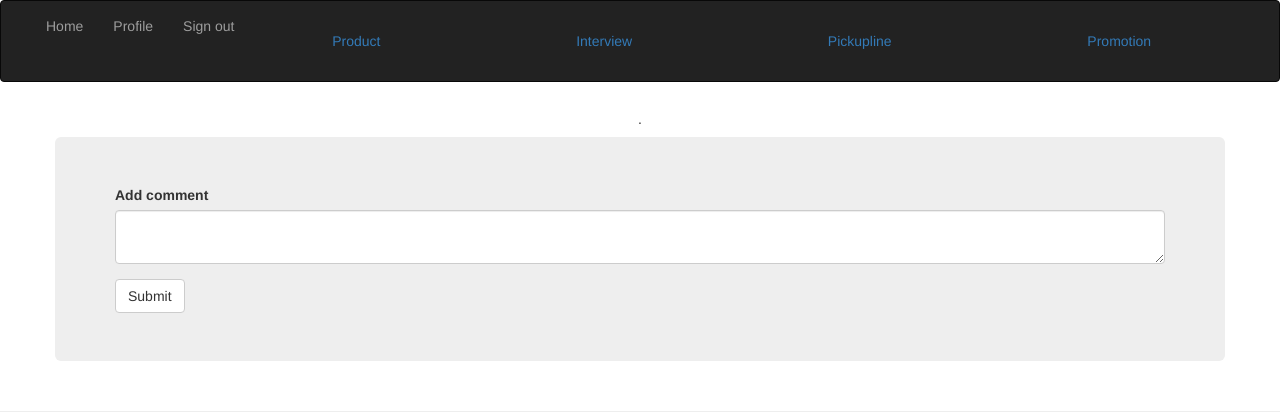
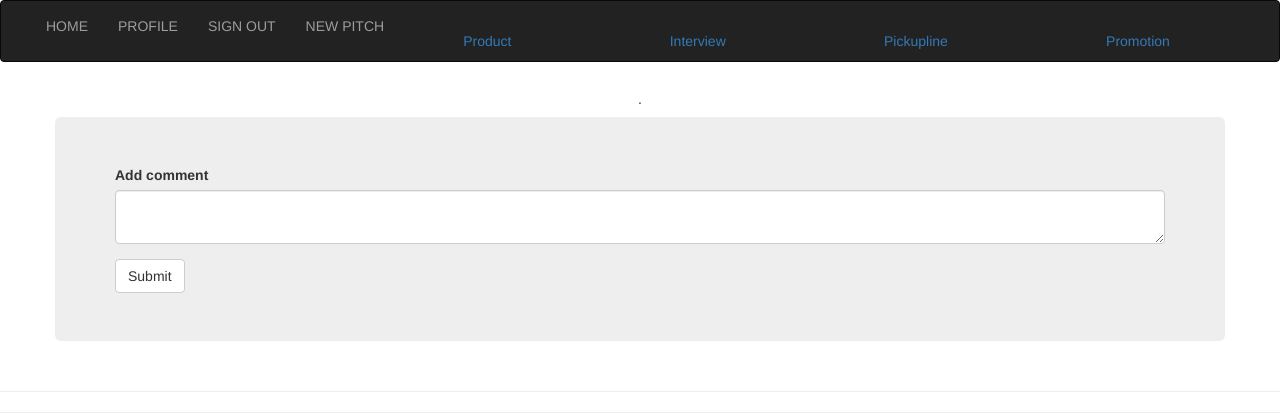
Before and after one commit to claudinemahoro/pitch, a Flask app: page /comment/new/1 in a window 1280 px wide. Shown: the top 420 px of the page. Run offline with Flask 2, Linux system fonts and the light colour scheme; the visitor is signed in with stand-in values (Sample User, id 1); data comes from the database, SQL or seed files in the repository; data that the repository does not hold is empty; some libraries are stand-ins or nearby versions.

Commit message:
modifying the navigation bar

```diff
--- a/app/templates/navbar.html
+++ b/app/templates/navbar.html
@@ -19,24 +19,22 @@
 
             <div class="navbar-collapse collapse">
                 <ul class="nav navbar-nav">
-                    <li><a href="/">Home</a></li>
+                    <li><a href="/">HOME</a></li>
 
                     <ul class="nav navbar-nav navbar-right">
                         {% if current_user.is_authenticated %}
-                        <li><a href="{{url_for('main.profile',uname=current_user.username)}}">Profile</a></li>
-                        <li><a href="{{url_for('auth.logout')}}">Sign out</a></li>
+                        <li><a href="{{url_for('main.profile',uname=current_user.username)}}">PROFILE</a></li>
+                        <li><a href="{{url_for('auth.logout')}}">SIGN OUT</a></li>
+                        <li><a href="/pitches/new/">NEW PITCH</a></li>
                         {% else %}
-                        <li><a href="{{url_for('auth.login')}}">Sign in</a></li>
+                        <li><a href="{{url_for('auth.login')}}">SIGN IN</a></li>
                         {%endif%}
                       </ul>
                 </ul>
-
-
-
                <br>
                <ul class="nav nav-pills nav-justified nav-fill" role="tablist">
                  <li class="nav-item">
-                   <a class="nav-link active" data-toggle="tab" href="#product">Product</a>
+                   <a class="nav-link" data-toggle="tab" href="#product">Product</a>
                  </li>
                  <li class="nav-item">
                    <a class="nav-link" data-toggle="tab" href="#interview">Interview</a>
@@ -49,7 +47,7 @@
                  </li>
                </ul>
                <div class="tab-content">
-                 <div id="product" class="container tab-pane active"><br>
+                 <div id="product" class="container tab-pane fade"><br>
                    {{ macro.display(productpitch) }}
                  </div>
                  <div id="interview" class="container tab-pane fade"><br>
```
